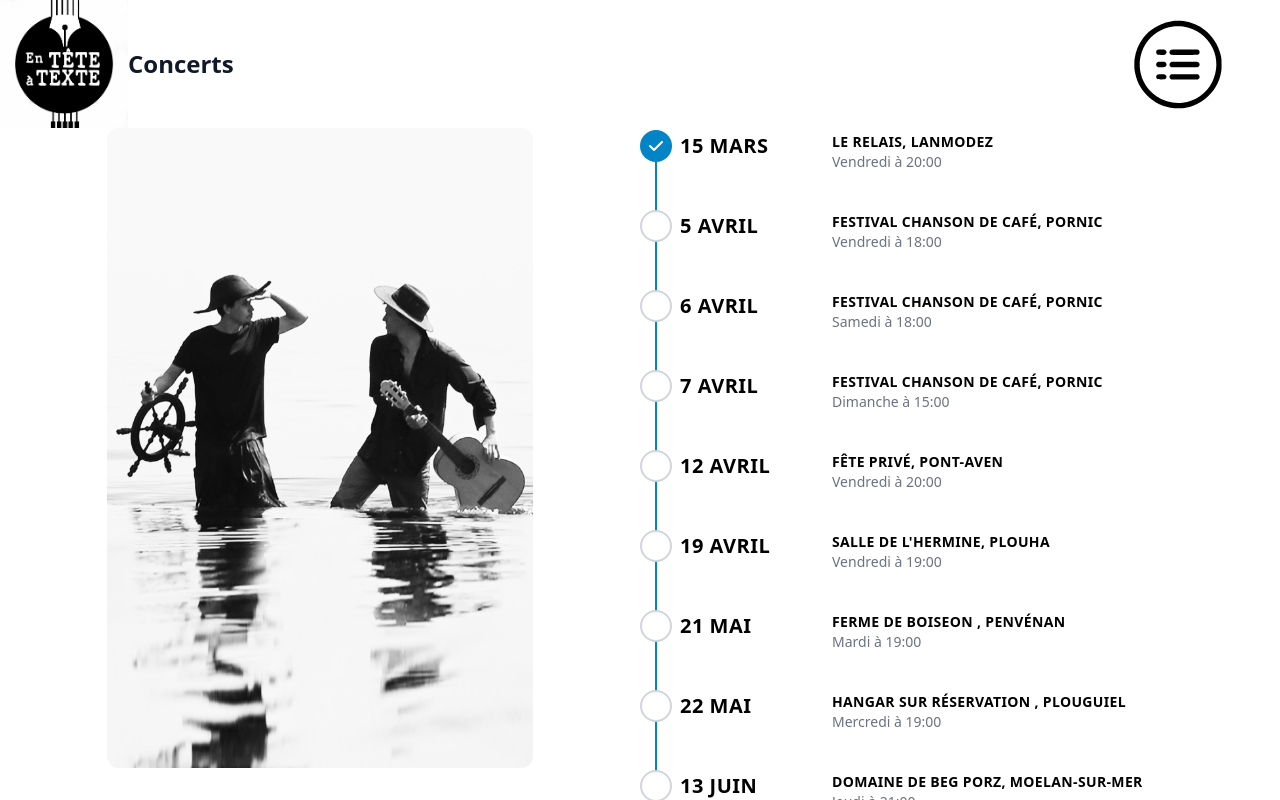
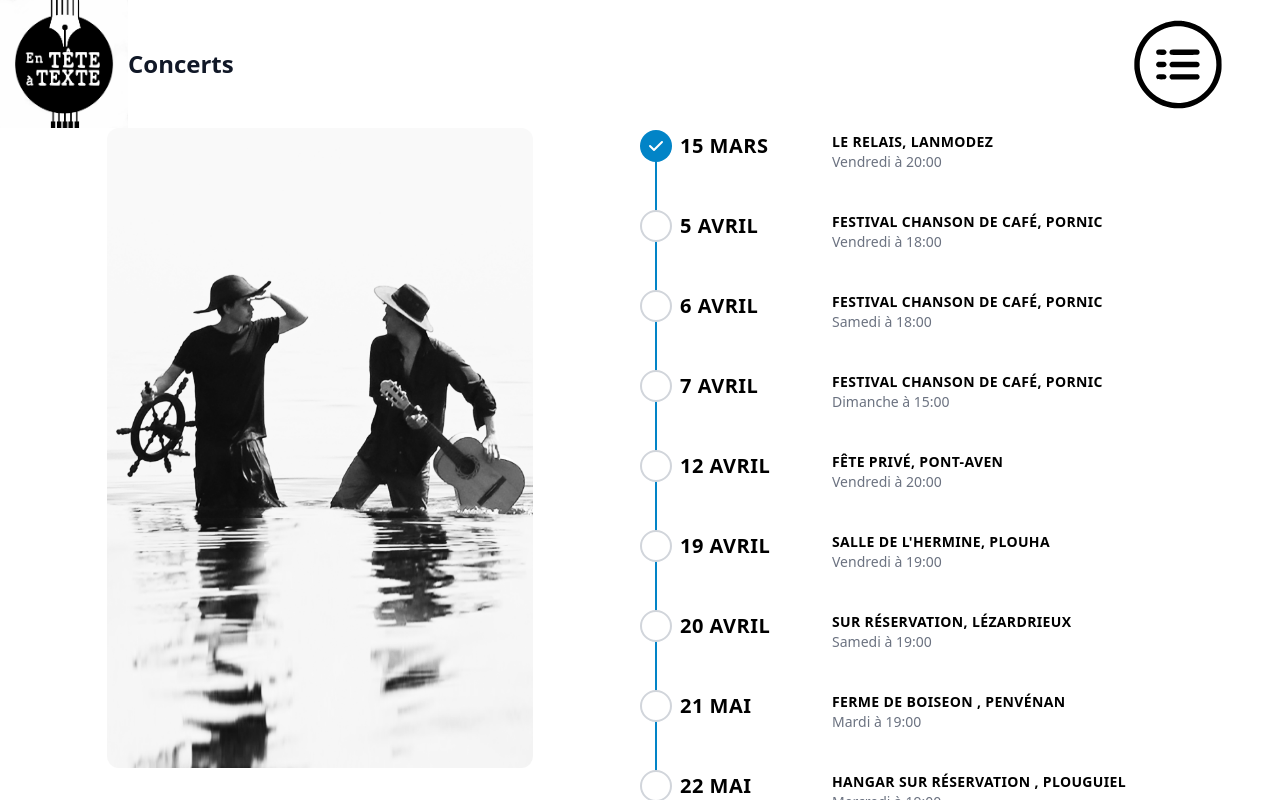
Before and after one commit to AlexandreKempf/en-tete-a-texte, a SvelteKit app: page /concerts in a window 1280 px wide. Shown: the top 800 px of the page. Built offline with nearby package versions, Linux system fonts and the light colour scheme.

Commit message:
Update concerts.js

```diff
--- a/src/routes/concerts.js
+++ b/src/routes/concerts.js
@@ -206,6 +206,10 @@ export const concerts = [
         place: "Salle de L'Hermine, Plouha"
     },
     {
+        date: new Date(2024, 3, 20, 19),
+        place: 'Sur réservation, Lézardrieux'
+    },
+    {
         date: new Date(2024, 4, 21, 19),
         place: 'Ferme de Boiseon , Penvénan'
     },
```
